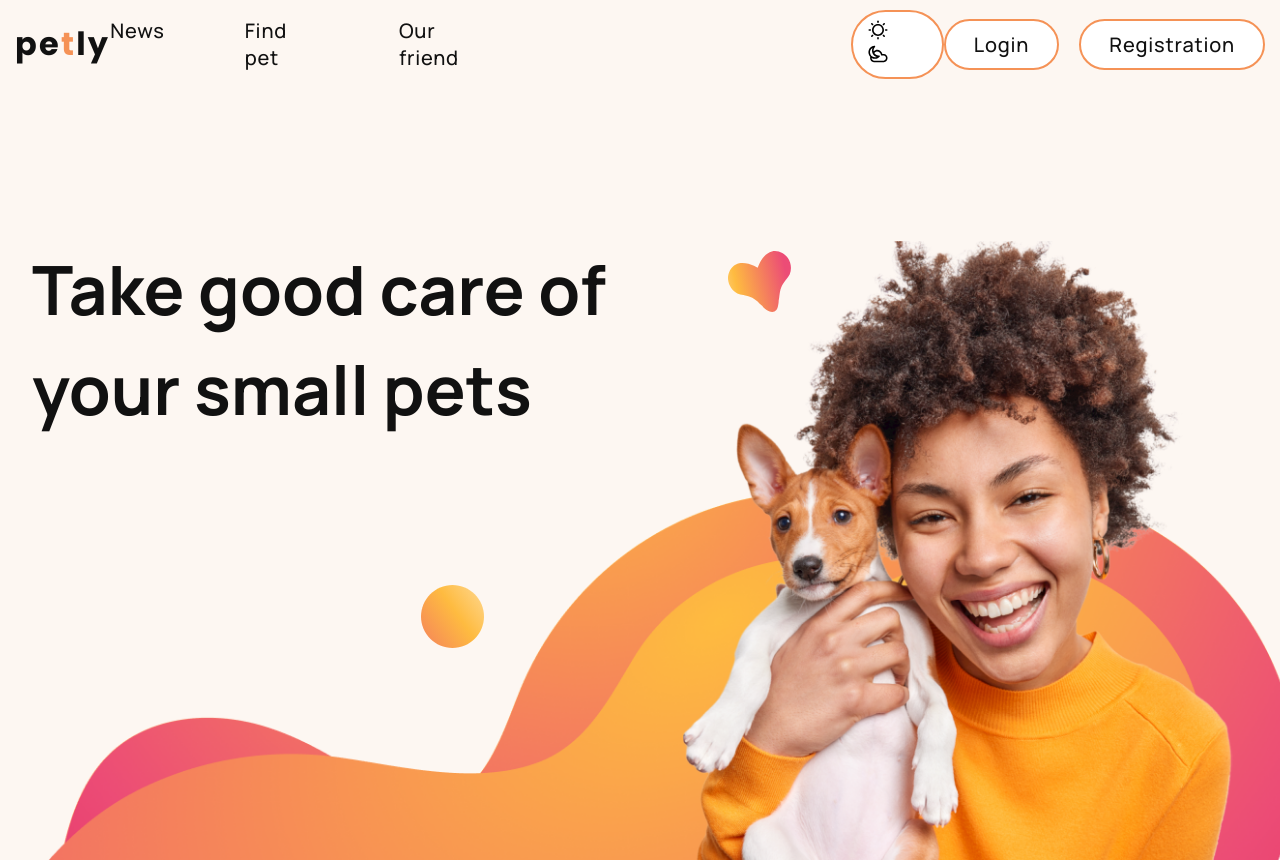
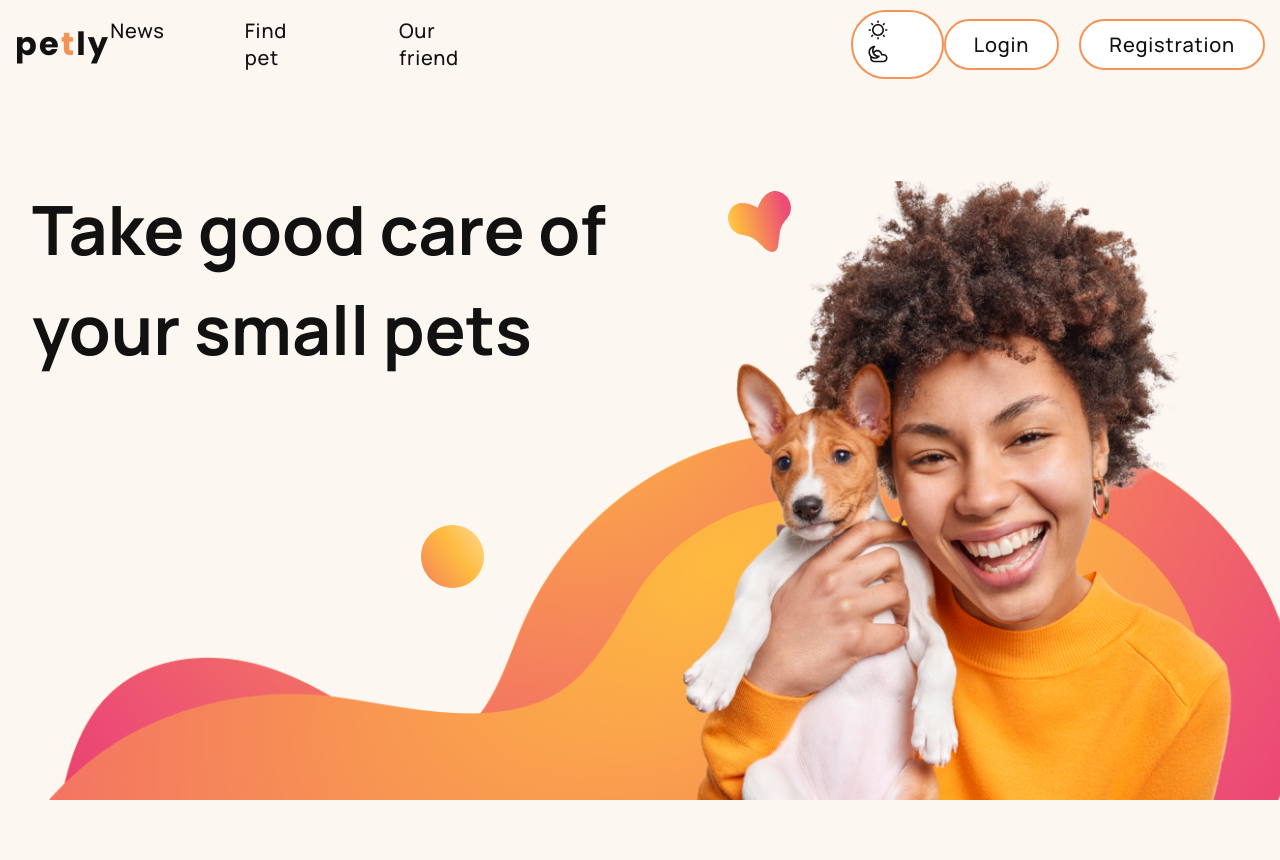
Before and after one commit to MaximKucheriaviy/pets-team-4, a React (Create React App) app: page / in a window 1280 px wide. After the commit the page ends 800 px from the top, so only its background shows below. Built offline with nearby package versions, Linux system fonts and the light colour scheme.

Commit message:
add thema 2

```diff
--- a/src/SharedLayout/SharedLayout.styled.js
+++ b/src/SharedLayout/SharedLayout.styled.js
@@ -1,14 +1,14 @@
 import styled from "styled-components";
 
 export const MainContainer = styled.div`
-    padding: 16px 20px 0 20px;
+    padding: 16px 20px 30px 20px;
     background-color: ${({ theme }) => theme.colors.background};
     @media screen and (min-width: 768px) {
-        padding: 24px 32px 0 32px;
+        padding: 24px 32px 30px 32px;
     }
 
     @media screen and (min-width: 1280px) {
-        padding: 20px 16px 0 16px;
+        padding: 20px 16px 40px 16px;
     }
 `;
 
--- a/src/components/Authorization/css/Forms.styled.js
+++ b/src/components/Authorization/css/Forms.styled.js
@@ -38,6 +38,7 @@ export const Title = styled.h2`
   font-weight: 500;
   font-size: 36px;
   line-height: 49px;
+  color: ${({ theme }) => theme.colors.black};
 `;
 
 export const Item = styled.div`
@@ -51,7 +52,7 @@ export const Input = styled(Field)`
   padding-left: 32px;
   padding-right: 32px;
 
-  background: ${({ theme }) => theme.colors.background};
+  background: #FDF7F2;
   border: 1px solid rgba(245, 146, 86, 0.5);
   border-radius: 40px;
 
@@ -88,7 +89,7 @@ export const Button = styled.button`
 
   border: 2px solid ${({ theme }) => theme.colors.accent};
   border-radius: 40px;
-
+cursor:pointer;
   font-family: "Manrope";
   font-style: normal;
   font-weight: 500;
--- a/src/components/Header/Navigation/UserNav/user.style.js
+++ b/src/components/Header/Navigation/UserNav/user.style.js
@@ -40,7 +40,7 @@ export const Account = styled.span`
 font-family: Manrope;
 letter-spacing: 0.04em;
 
-color: ${({ theme }) => theme.colors.white};
+color: white;
 
 font-weight: 500;
 font-size: 16px;
--- a/src/components/Header/Thema/thema.styled.js
+++ b/src/components/Header/Thema/thema.styled.js
@@ -6,7 +6,7 @@ export const Btn = styled.button`
 padding: 0;
   border: 0;
   font: inherit;
-  color: inherit;
+  fill: ${({ theme }) => theme.colors.black};
   background-color: transparent;
 
 
@@ -29,7 +29,7 @@ export const BtnT = styled.button`
 padding: 0;
   border: 0;
   font: inherit;
-  color: inherit;
+  fill:  ${({ theme }) => theme.colors.black};
   background-color: transparent;
 
 
@@ -46,7 +46,7 @@ padding: 0;
 
 `;
 export const Box = styled.div`
-background-color: white;
+background-color: ${({ theme }) => theme.colors.white};
 padding: 8.5px 15px;
   border: 2px #F59256 solid;
   border-radius: 40px;
--- a/src/components/NewsCard/NewsCard.styled.js
+++ b/src/components/NewsCard/NewsCard.styled.js
@@ -64,7 +64,7 @@ export const Wrap = styled.div`
 export const Date = styled.span`
   font-family: "Manrope";
   line-height: 1.37;
-  color: rgba(17, 17, 17, 0.6);
+  color: ${({ theme }) => theme.colors.gray};
   background-color: ${({ theme }) => theme.colors.background};
 `;
 
--- a/src/components/User/UserStyled.jsx
+++ b/src/components/User/UserStyled.jsx
@@ -116,6 +116,7 @@ margin-top: -25px;
 
     p{
         margin-left: 8px;
+        color:${({ theme }) => theme.colors.gray};
     }
 }
 
--- a/src/index.css
+++ b/src/index.css
@@ -1,5 +1,6 @@
 *{
   box-sizing: border-box;
+
 }
 
 body {
--- a/src/pages/HomePage/HomePage.jsx
+++ b/src/pages/HomePage/HomePage.jsx
@@ -1,11 +1,11 @@
 import React from "react";
 import { Helmet } from "react-helmet";
 import { Title, HeroContainer, Content, ContentImg } from "./HomePage.styled";
-import { DefaultPage } from "../../components/DefaultPage/DefaultPage";
+import { Containers } from "./HomePage.styled";
 
 export default function HomePage() {
   return (
-    <DefaultPage >
+    < Containers>
       <Helmet>
         <title>HomePage</title>
       </Helmet>
@@ -17,6 +17,6 @@ export default function HomePage() {
           <ContentImg />
         </HeroContainer>
       </div>
-    </DefaultPage >
+    </ Containers>
   );
 }
--- a/src/pages/HomePage/HomePage.styled.js
+++ b/src/pages/HomePage/HomePage.styled.js
@@ -200,3 +200,18 @@ export const ContentImg = styled.div`
     z-index: 3;
     }
     `
+
+
+
+
+export const Containers = styled.div`
+    padding: 0px 20px 0 20px;
+    background-color: ${({ theme }) => theme.colors.background};
+    @media screen and (min-width: 768px) {
+        padding: 0px 32px 0 32px;
+    }
+
+    @media screen and (min-width: 1280px) {
+        padding: 0px 16px 0 16px;
+    }
+`;
--- a/src/pages/LoginPage/LoginPage.styled.js
+++ b/src/pages/LoginPage/LoginPage.styled.js
@@ -12,7 +12,7 @@ export const Box = styled.div`
   position: absolute;
   overflow: hidden;
 
-  background-color: #fdf7f2;
+  background-color: ${({ theme }) => theme.colors.background};
   background-image: url(${BGdesk});
   background-size: contain;
   background-repeat: no-repeat;
--- a/src/pages/RegisterPage/RegisterPage.styled.js
+++ b/src/pages/RegisterPage/RegisterPage.styled.js
@@ -13,7 +13,7 @@ export const Box = styled.div`
   position: absolute;
   overflow: hidden;
 
-  background-color: #fdf7f2;
+  background-color: ${({ theme }) => theme.colors.background};
   background-image: url(${BGdesk});
   background-size: contain;
   background-repeat: no-repeat;
--- a/src/theme/defaultThtme.js
+++ b/src/theme/defaultThtme.js
@@ -17,9 +17,9 @@ export const darkTheme = {
         accent: "#F59256",
         background: "#111111",
         black: 'white',
-        gray: 'rgba(1, 1, 1, 0.6)',
+        gray: 'white',
         blueLinks: '#3091EB',
-        white: '#FFFFFF',
+        white: 'black',
         adaptive: "#181C27"
 
     }
```
Also changed, not shown: 1 other file (tests, documents, lock files or other folders).
